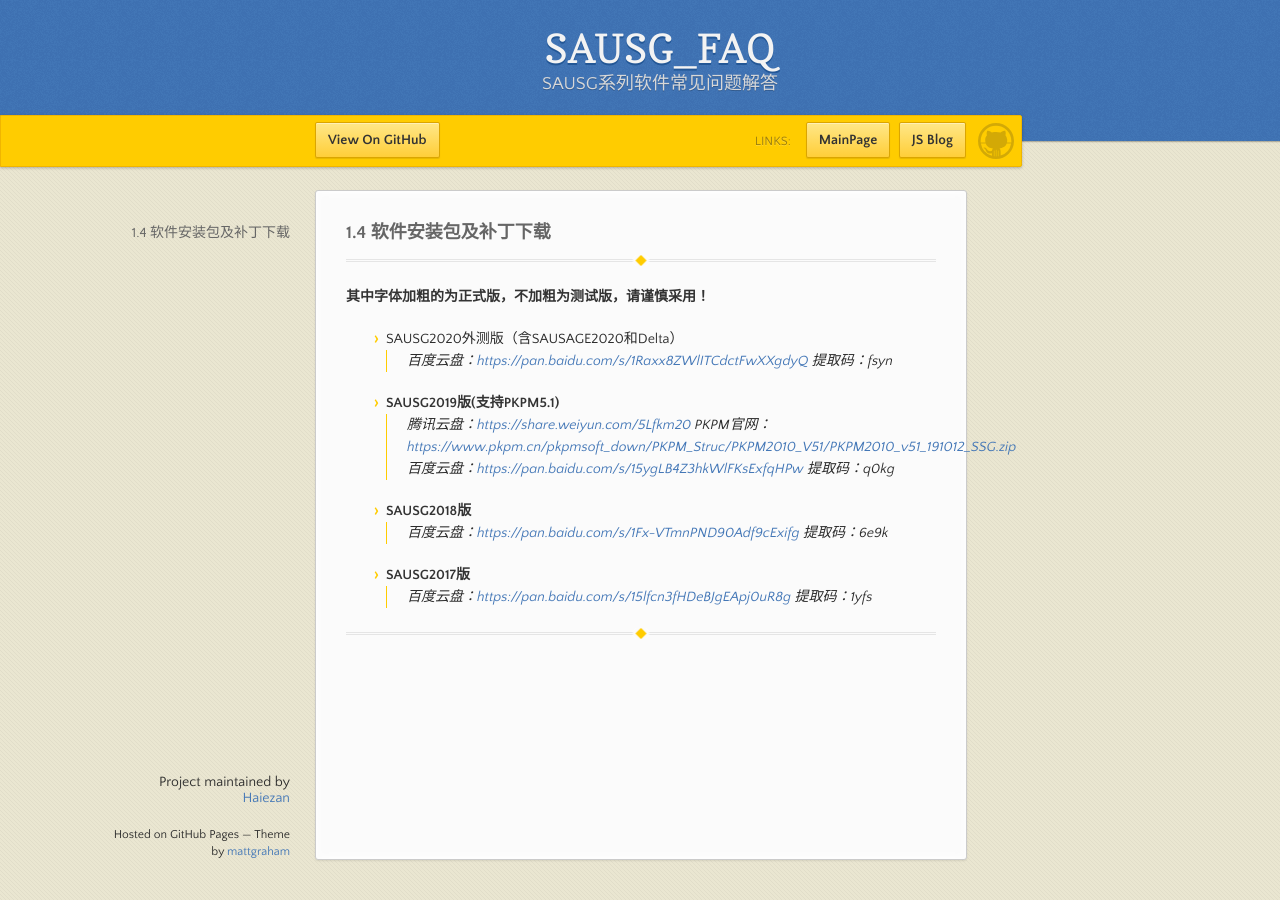
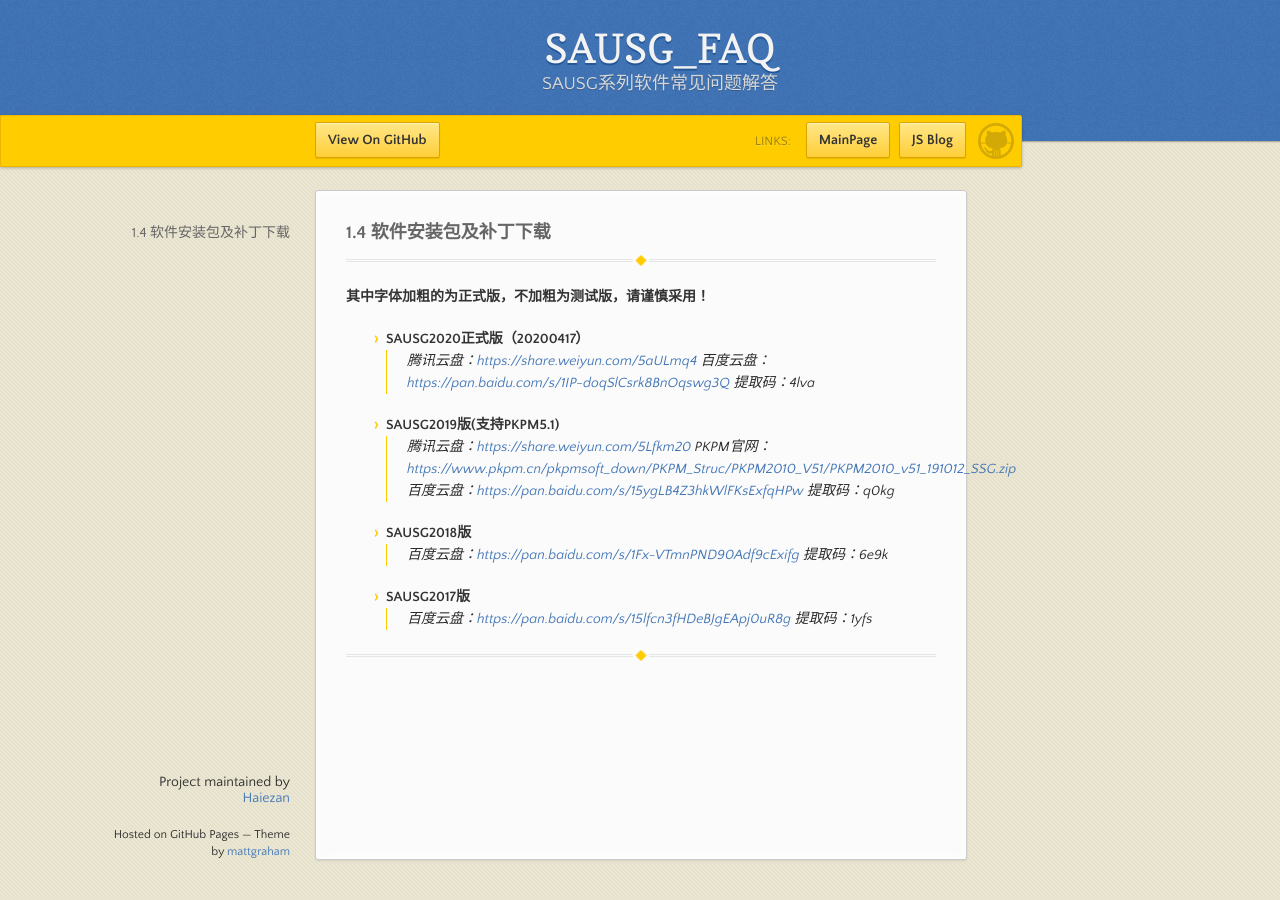
Before and after one commit to Haiezan/SAUSG_FAQ, a Jekyll site: the page built from 1.安装问题/1.4.软件安装包及补丁下载.md, in a window 1280 px wide. Built offline with Jekyll 4.4.1, drawn with Linux system fonts in a browser that asks for light colours; our own code applies the rules of GitHub Pages for plain Markdown files; comment, search, counter and statistics services are not loaded.

Commit message:
Update 1.4.软件安装包及补丁下载.md

```diff
--- a/1.安装问题/1.4.软件安装包及补丁下载.md
+++ b/1.安装问题/1.4.软件安装包及补丁下载.md
@@ -3,8 +3,9 @@
 
 **其中字体加粗的为正式版，不加粗为测试版，请谨慎采用！**
 
-* SAUSG2020外测版（含SAUSAGE2020和Delta）
-> 百度云盘：[https://pan.baidu.com/s/1Raxx8ZWlITCdctFwXXgdyQ](https://pan.baidu.com/s/1Raxx8ZWlITCdctFwXXgdyQ) 提取码：fsyn
+* **SAUSG2020正式版（20200417）**
+> 腾讯云盘：[https://share.weiyun.com/5aULmq4](https://share.weiyun.com/5aULmq4)
+> 百度云盘：[https://pan.baidu.com/s/1IP-doqSlCsrk8BnOqswg3Q](https://pan.baidu.com/s/1IP-doqSlCsrk8BnOqswg3Q) 提取码：4lva
 
 * **SAUSG2019版(支持PKPM5.1)**
 > 腾讯云盘：[https://share.weiyun.com/5Lfkm20 ](https://share.weiyun.com/5Lfkm20 )
```
